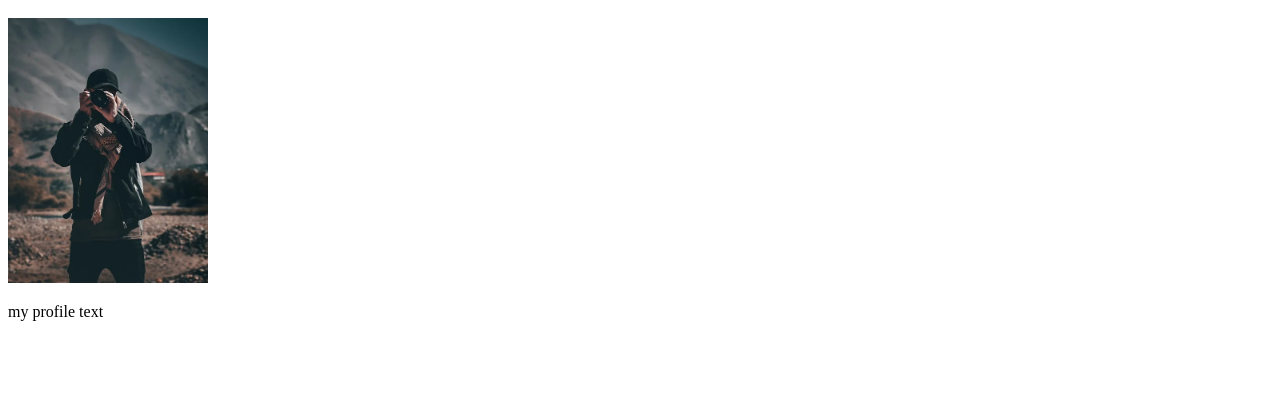
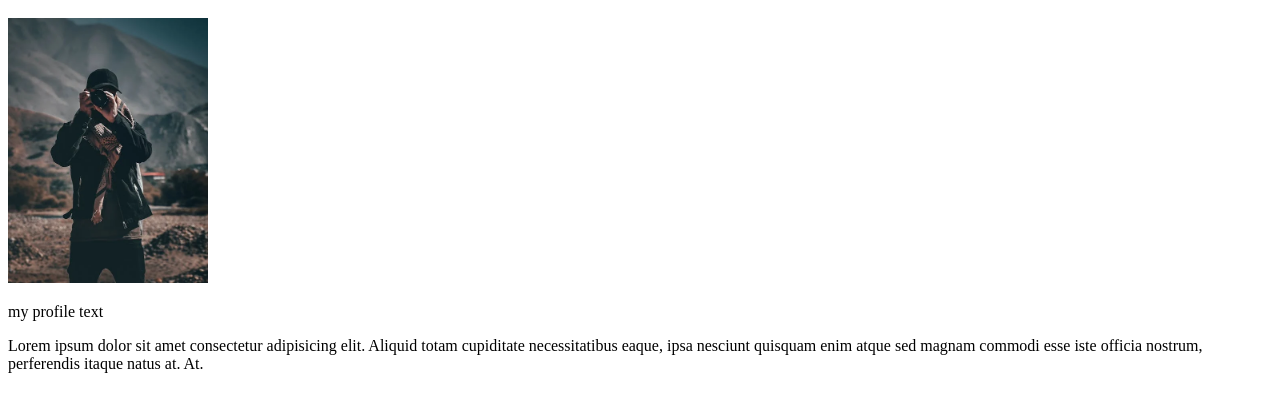
Before and after one commit to jannathul-rifaya/first_project, a plain HTML site: page index.html in a window 1280 px wide. Shown: the part 120-532 px from the top of the page. Drawn offline with Linux system fonts and the light colour scheme.

Commit message:
added para

```diff
--- a/index.html
+++ b/index.html
@@ -10,5 +10,6 @@
     <h1>new name </h1>
     <img width="200px" src="profile.webp" alt="">
     <p>my profile text</p>
+    <p>Lorem ipsum dolor sit amet consectetur adipisicing elit. Aliquid totam cupiditate necessitatibus eaque, ipsa nesciunt quisquam enim atque sed magnam commodi esse iste officia nostrum, perferendis itaque natus at. At.</p>
 </body>
 </html>
```
